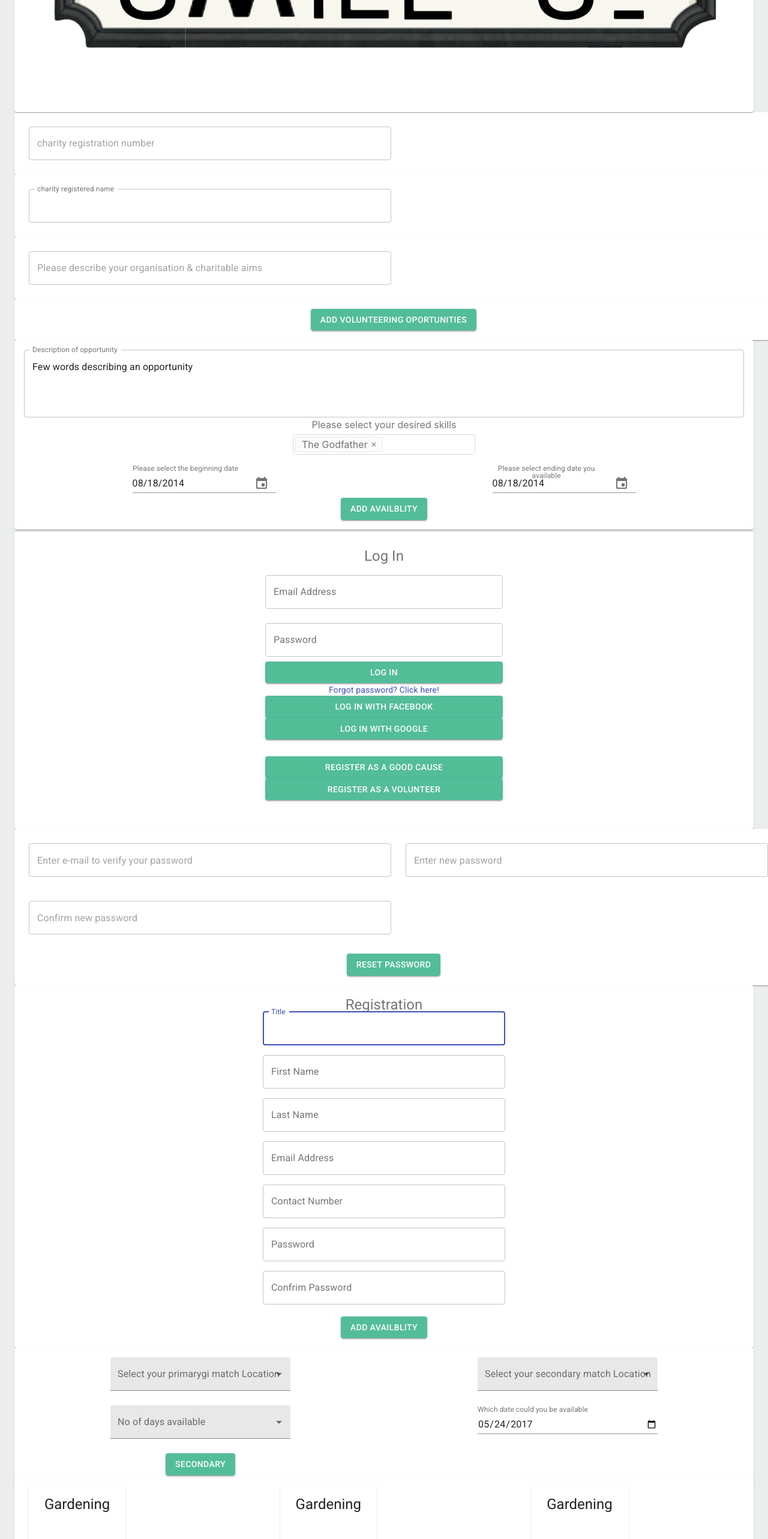
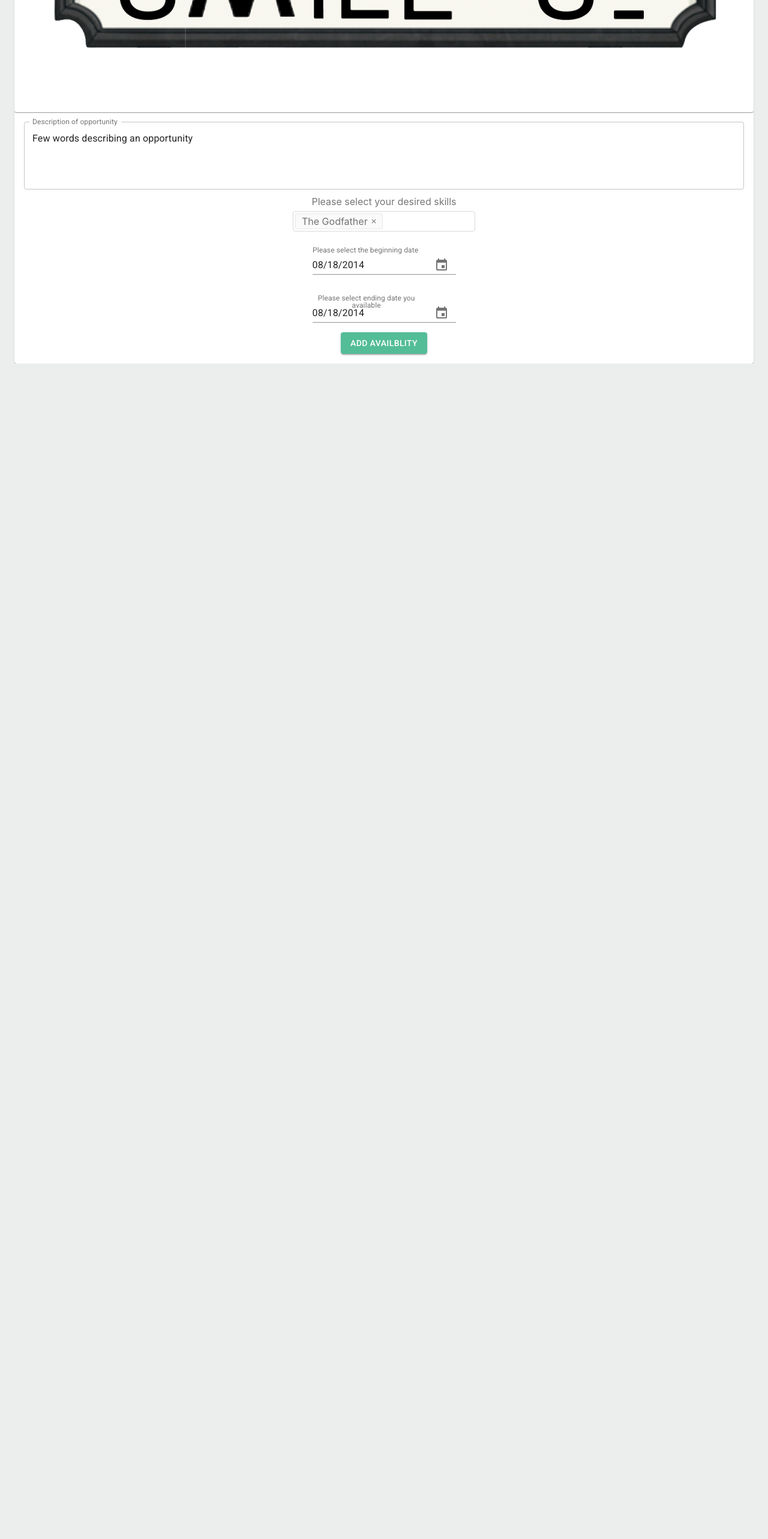
Before and after one commit to smile-street/smile-street, a React (Create React App) app in the folder smile-street-react/: page / in a window 1280 px wide. Shown: the part 234-2800 px from the top of the page at 60% size. After the commit the page ends 840 px from the top, so only its background shows below. Built offline with nearby package versions, Linux system fonts and the light colour scheme.

Commit message:
initial commit

```diff
--- a/smile-street-react/src/App.js
+++ b/smile-street-react/src/App.js
@@ -1,28 +1,26 @@
 import "./App.css";
-import Header from './components/Header/Header';
-import GoodCauseDetails from './components/GoodCauseDetails/GoodCauseDetails';
-import GoodCauseOpportunity from './components/GoodCauseOpportunity/GoodCauseOpportunity';
-import Login from './components/Login/Login';
-import PasswordRecovery from './components/PasswordRecovery/PasswordRecovery';
-import Registration from './components/Registration/Registration';
-import VolunteerAvaiblity from './components/VolunteerAvaiblity/VolunteerAvaiblity';
-import VolunteerInterests from './components/VolunteerInterests/VolunteerInterests';
-import VolunteerMatches from './components/VolunteerMatches/VolunteerMatches';
-
-
+import Header from "./components/Header/Header";
+import GoodCauseDetails from "./components/GoodCauseDetails/GoodCauseDetails";
+import GoodCauseOpportunity from "./components/GoodCauseOpportunity/GoodCauseOpportunity";
+import Login from "./components/Login/Login";
+import PasswordRecovery from "./components/PasswordRecovery/PasswordRecovery";
+import Registration from "./components/Registration/Registration";
+import VolunteerAvaiblity from "./components/VolunteerAvaiblity/VolunteerAvaiblity";
+import VolunteerInterests from "./components/VolunteerInterests/VolunteerInterests";
+import VolunteerMatches from "./components/VolunteerMatches/VolunteerMatches";
 
 function App() {
   return (
     <div className="App">
       <Header />
-      <GoodCauseDetails />
+      {/* <GoodCauseDetails /> */}
       <GoodCauseOpportunity />
-      <Login />
+      {/* <Login />
       <PasswordRecovery />
       <Registration />
       <VolunteerAvaiblity />
       <VolunteerInterests />
-      <VolunteerMatches />
+      <VolunteerMatches /> */}
     </div>
   );
 }
--- a/smile-street-react/src/components/GoodCauseOpportunity/GoodCauseOpportunity.js
+++ b/smile-street-react/src/components/GoodCauseOpportunity/GoodCauseOpportunity.js
@@ -33,7 +33,7 @@ const GoodCauseOpportunity = () => {
       <form>
         <div className={classes.root}>
           <Paper className={classes.paper}>
-            <Grid container>
+            <Grid container spacing={1}>
               <Grid item xs={12} sm={12}>
                 <TextField
                   id="outlined-multiline-static"
@@ -49,10 +49,10 @@ const GoodCauseOpportunity = () => {
               <Grid item xs={12} sm={12}>
                 <CustomizedHook />
               </Grid>
-              <Grid item xs={12} sm={6}>
+              <Grid item xs={12} sm={12}>
                 <MaterialUIDatePickers />
               </Grid>
-              <Grid item xs={12} sm={6}>
+              <Grid item xs={12} sm={12}>
                 <MaterialUIDatePickersEnding />
               </Grid>
 
--- a/smile-street-react/src/components/VolunteerAvaiblity/VolunteerAvaiblity.js
+++ b/smile-street-react/src/components/VolunteerAvaiblity/VolunteerAvaiblity.js
@@ -130,11 +130,11 @@ const VolunteerAvaiblity = () => {
                 </formControl>
                 {/* </Paper> */}
               </Grid>
-              <Grid item xs={12} sm={6}>
+              <Grid item xs={12} sm={12}>
                 {/* <Paper className={classes.paper}> */}
                 <formControl className={classes.formElementSize} noValidate>
                   <Button variant="contained" className={classes.buttonColor}>
-                    Secondary
+                    Add Intrests
                   </Button>
                 </formControl>
                 {/* </Paper> */}
```
